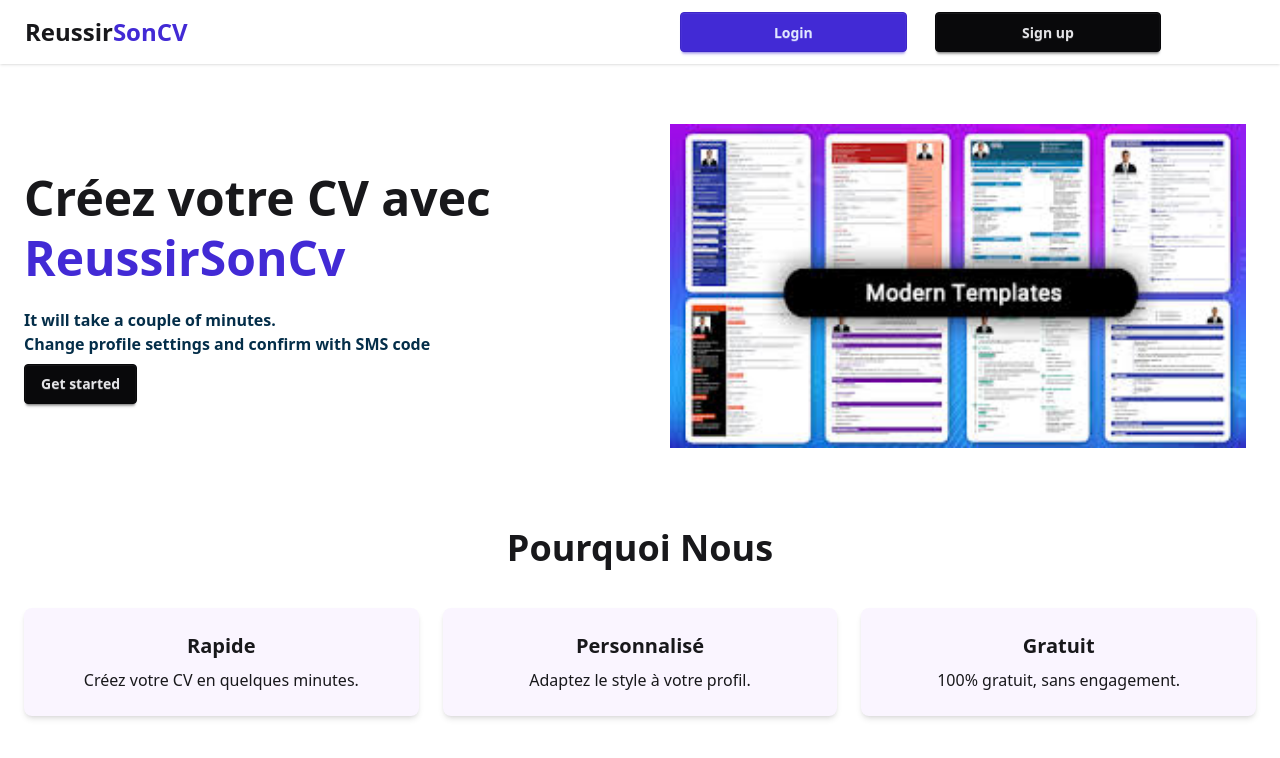
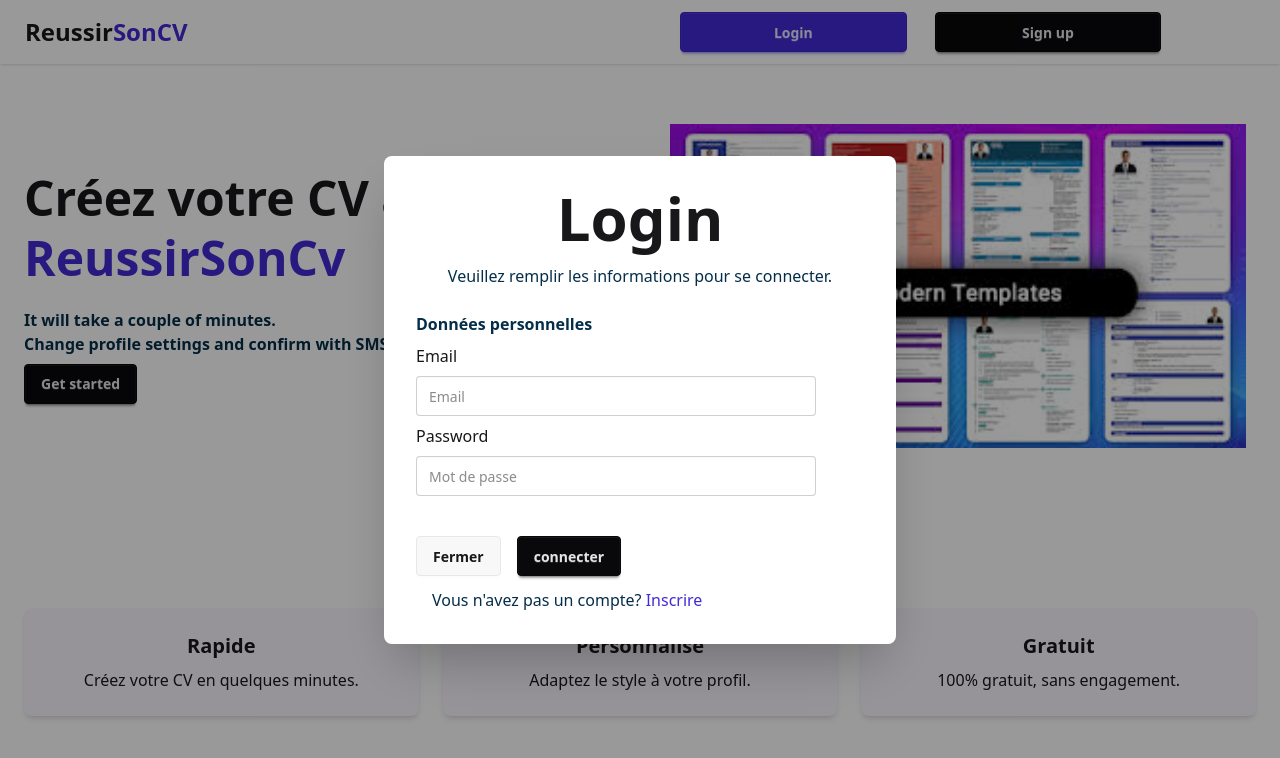
Before and after one commit to mohamedmaghzaoui/ReussirSonCV, a React (Vite) app in the folder frontend/: page / in a window 1280 px wide. Both pictures are taken after a click on the button "Login". Shown: the top 758 px of the page. Built offline with nearby package versions, Linux system fonts and the light colour scheme.

Commit message:
finished initial login popup design

```diff
--- a/frontend/src/components/navbar.jsx
+++ b/frontend/src/components/navbar.jsx
@@ -1,9 +1,11 @@
 import { Link } from 'react-router-dom';
 import { SignUp } from '../pages/SignUp/signUp';
 import { useState } from 'react';
+import { Login } from '../pages/Login/login';
 
 export const Navbar = () => {
   const [openSignUp,setOpenSignUp]=useState(false)
+  const [openLogin,setOpenLogin]=useState(false)
   return (
     <div className="navbar bg-base-100 shadow-sm">
       {/* Start (Mobile Menu) */}
@@ -21,7 +23,7 @@
             tabIndex={0}
             className="menu menu-sm dropdown-content mt-3 z-[1] p-2 shadow bg-base-100 rounded-box w-52">
 
-            <li><button className="btn btn-primary mt-2 ">Login</button></li>
+            <li><button onClick={()=>{setOpenLogin(true)}} className="btn btn-primary mt-2 ">Login</button></li>
             <li><button onClick={()=>{setOpenSignUp(true)}} className="btn btn-neutral mt-2">  Sign up</button></li>
           </ul>
         </div>
@@ -39,10 +41,11 @@
       {/* center (desktop) */}
       <div className="navbar-center hidden lg:flex gap-2">
 
-        <button className="btn btn-primary mr-5 ml-10 btn-block">Login</button>
+        <button onClick={()=>{setOpenLogin(true)}} className="btn btn-primary mr-5 ml-10 btn-block">Login</button>
         <button onClick={()=>{setOpenSignUp(true)}} className="btn btn-neutral btn-block">Sign up</button>
       </div>
      {openSignUp &&  <SignUp setOpenSignUp={setOpenSignUp} />}
+     {openLogin &&  <Login setOpenLogin={setOpenLogin} />}
 
     </div>
   );
--- /dev/null
+++ b/frontend/src/pages/Login/login.jsx
@@ -0,0 +1,43 @@
+export const Login = ({ setOpenLogin }) => {
+  return (
+    <>
+      <div className="modal modal-open">
+        <div className="modal-box w-full  p-0 sm:p-4">
+
+          {/* 📦 SCROLLABLE CONTENT WRAPPER */}
+          <div className="max-h-[80vh] overflow-y-scroll p-4">
+            <h3 className="font-bold mb-4 text-6xl text-center">Login</h3>
+            <p className="text-info-content text-center">
+              Veuillez remplir les informations pour se connecter.
+            </p>
+
+            <div className="grid grid-cols-1 lg:grid-cols-2 gap-6 mt-6">
+              {/* Form Section */}
+              <form className="flex flex-col gap-2">
+                <h1 className="text-info-content font-bold">Données personnelles</h1>
+               <label className="text-base-content">Email</label>
+                <input type="email" placeholder="Email" className="input input-bordered w-100" />
+                <label>Password</label>
+                <input type="password" placeholder="Mot de passe" className="input input-bordered w-100" />
+
+              </form>
+
+
+            </div>
+
+            {/*  Buttons */}
+            <div className="mt-10 flex flex-wrap   gap-4">
+              <button onClick={() => setOpenLogin(false)} className="btn">
+                Fermer
+              </button>
+              <button type="submit" className="btn btn-neutral">
+                connecter
+              </button>
+            </div>
+              <p className="ml-4 mt-3 text-info-content">Vous n'avez pas un compte? <span className="text-primary">Inscrire</span></p>
+          </div>
+        </div>
+      </div>
+    </>
+  );
+};
--- a/frontend/src/pages/SignUp/signUp.jsx
+++ b/frontend/src/pages/SignUp/signUp.jsx
@@ -4,17 +4,18 @@
       <div className="modal modal-open">
         <div className="modal-box w-full max-w-3xl p-0 sm:p-4">
 
-          {/* 📦 SCROLLABLE CONTENT WRAPPER */}
-          <div className="max-h-[80vh] overflow-y-scroll p-4">
-            <h3 className="font-bold mb-4 text-3xl text-center">Inscription</h3>
+          {/*  SCROLLABLE CONTENT WRAPPER */}
+          <div className="max-h-[90vh] overflow-y-scroll p-4">
+            <h3 className="font-bold mb-4 text-6xl text-center">Inscription</h3>
             <p className="text-info-content text-center">
               Veuillez remplir les informations pour créer votre compte.
             </p>
+            <hr/>
 
             <div className="grid grid-cols-1 lg:grid-cols-2 gap-6 mt-6">
-              {/* 📝 Form Section */}
+              {/*  Form Section */}
               <form className="flex flex-col gap-4">
-                <h1 className="text-info-content">Données personnelles</h1>
+                <h1 className="text-info-content font-bold">Données personnelles</h1>
                 <input type="text" placeholder="Prénom" className="input input-bordered w-full" />
                 <input type="text" placeholder="Nom" className="input input-bordered w-full" />
                 <input type="email" placeholder="Email" className="input input-bordered w-full" />
@@ -23,9 +24,9 @@
                 <input type="date" placeholder="Date de naissance" className="input input-bordered w-full" />
               </form>
 
-              {/* 📷 Image Section */}
+              {/*  Image Section */}
               <div className="flex flex-col gap-4 items-center">
-                <p className="text-info-content text-center">Ajoutez votre photo de profil</p>
+                <p className="text-info-content text-center font-bold">Ajoutez votre photo de profil</p>
                 <label htmlFor="profileImage" className="w-40 h-32 bg-indigo-50 flex items-center justify-center rounded-lg cursor-pointer">
                   <span className="text-sm text-primary">Cliquez pour téléverser</span>
                 </label>
@@ -34,15 +35,18 @@
               </div>
             </div>
 
-            {/* ✅ Buttons */}
-            <div className="mt-10 flex flex-wrap justify-center gap-4">
+            {/* Buttons */}
+            <div className="mt-10 flex flex-wrap ml-10  gap-4">
               <button onClick={() => setOpenSignUp(false)} className="btn">
                 Fermer
               </button>
               <button type="submit" className="btn btn-neutral">
                 Créer un compte
               </button>
+
             </div>
+            <p className="ml-13 mt-3 text-info-content">Vous avez deja un compte? <span className="text-primary">Connecter</span></p>
+
           </div>
         </div>
       </div>
```
